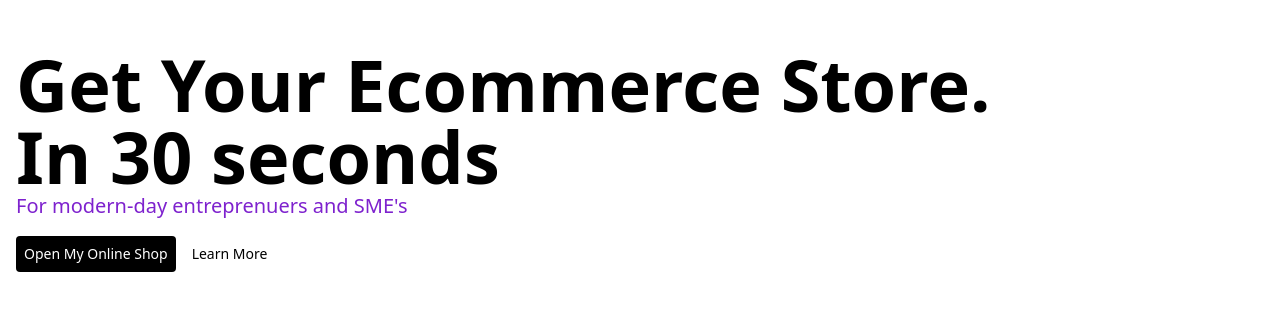
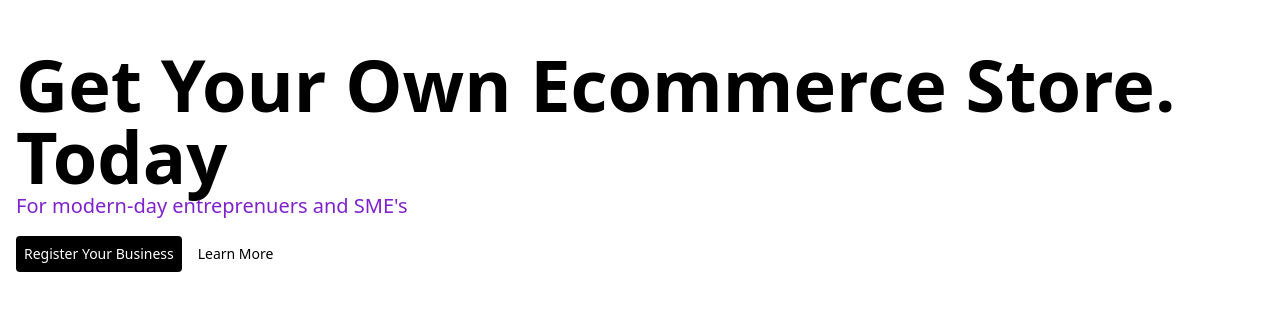
Before and after one commit to codebenderhq/home, a plain HTML site: page src/_app/index.html in a window 1280 px wide. Shown: the part 248-558 px from the top of the page. Drawn offline with nearby package versions, Linux system fonts and the light colour scheme; files that its build step writes are made by us from their sources.

Commit message:
updated CTA

```diff
--- a/src/_app/index.html
+++ b/src/_app/index.html
@@ -2,7 +2,7 @@
 <html lang="en">
 <head>
 <meta charset="UTF-8">
-<title>Sauveur - Get Your Ecommerce Store In 30 Seconds</title>
+<title>Sauveur - Get Your Own Ecommerce Store</title>
 <meta name="description" content="Get your own ecommerce store today" />
 <link rel="icon" type="image/png" href="favicon.png">
 <link rel="apple-touch-icon" href="favicon.png">
@@ -11,12 +11,12 @@
 <meta name="viewport" content="width=device-width, initial-scale=1.0">
 
 
-<meta property="og:title" content="Sauveur - Get Your Ecommerce Store In 30 Seconds">
+<meta property="og:title" content="Sauveur - Get your own ecommerce store today">
 <meta property="og:description" content="Get your own ecommerce store today">
 <meta property="og:image" content="background.png">
 <meta property="og:url" content="https://sauveur.xyz">
 
-<meta name="twitter:title" content="Sauveur-  Get Your Ecommerce Store In 30 Seconds">
+<meta name="twitter:title" content="Sauveur-  Get your own ecommerce store today">
 <meta name="twitter:description" content="Get your own ecommerce store today">
 <meta name="twitter:image" content="background.png">
 <meta name="twitter:card" content="summary_large_image">
@@ -39,12 +39,12 @@
             <div class="flex flex-col space-y-4">
 
                 <div class="flex-col ">
-                    <h1 class="text-3xl md:text-7xl font-black "> Get Your Ecommerce Store.<br/>In 30 seconds</h1>
+                    <h1 class="text-3xl md:text-7xl font-black "> Get Your Own Ecommerce Store.<br/>Today</h1>
                     <p class="text-xs md:text-xl text-purple-700 dark:text-purple-400">For modern-day entreprenuers and SME's</p>
                 </div>
 
                 <div class="flex space-x-2">
-                    <a href="https://sauveur.cloud/account/register" class="text-sm p-2 rounded bg-black text-white dark:bg-white dark:text-black">Open My Online Shop</a>
+                    <a href="https://sauveur.cloud/account/register" class="text-sm p-2 rounded bg-black text-white dark:bg-white dark:text-black">Register Your Business</a>
                     <a href="https://api.whatsapp.com/message/7ZTSQS5MUWF6I1?autoload=1&app_absent=0" class="text-sm p-2 text-black dark:text-white">Learn More</a>
                 </div>
 
```
